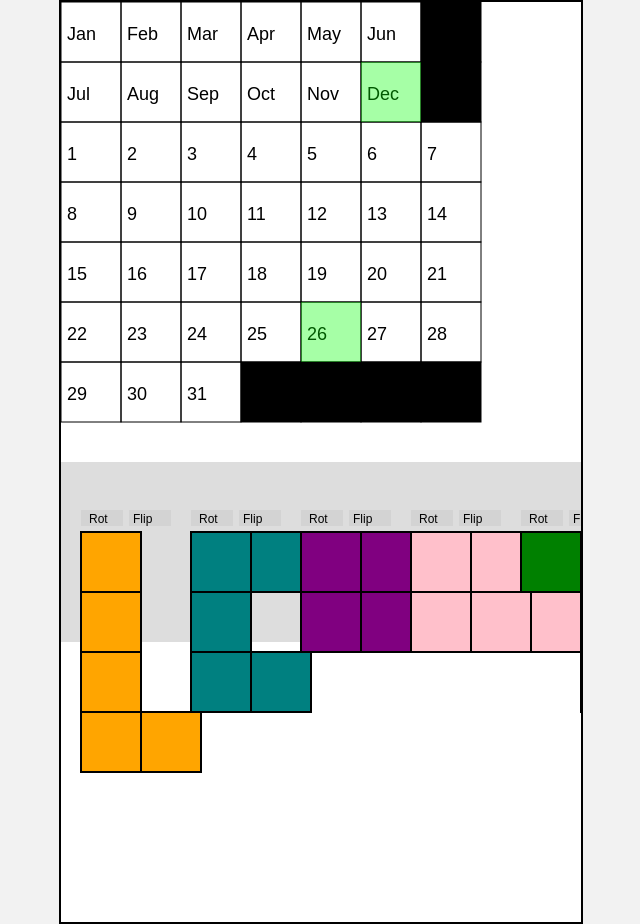
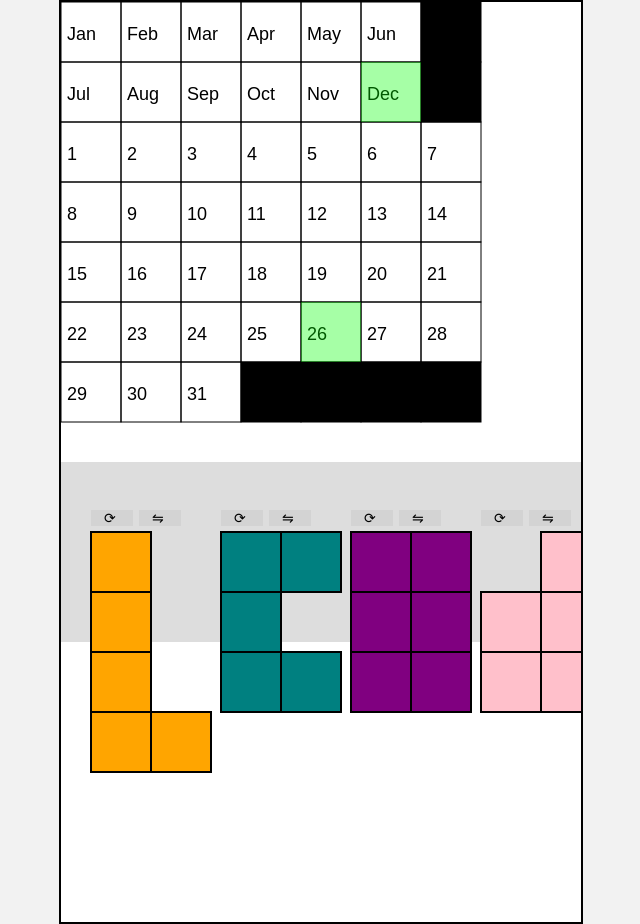
Before and after one commit to tara0017/Calendar-Puzzle, a plain HTML site: page index.html in a window 1280 px wide. Shown: the whole page, without its empty margins (319-959 px from the left). Drawn offline with Linux system fonts and the light colour scheme.

Commit message:
Update index.html
Fixed spacing in bottom tray. Changed on-block buttons to icons.

```diff
--- a/index.html
+++ b/index.html
@@ -66,7 +66,7 @@ class Block{
     this.dragging=false;
     this.dragPixel={x:0,y:0};
     this.dragOffset={x:0,y:0};
-    this.trayPos={x:20+index*110,y:TRAY_Y+70};
+    this.trayPos={x:30+index*130,y:TRAY_Y+70};
   }
   normalize(){
     const minX=Math.min(...this.shape.map(c=>c.x));
@@ -77,7 +77,7 @@ class Block{
   rotate(){this.shape=this.shape.map(c=>({x:c.y,y:-c.x}));this.normalize();}
   flipH(){this.shape=this.shape.map(c=>({x:-c.x,y:c.y}));this.normalize();}
   draw(base){
-    ctx.save(); // Save context to prevent color bleed
+    ctx.save();
     ctx.fillStyle=this.color;
     ctx.strokeStyle="black";
     ctx.lineWidth=2;
@@ -85,19 +85,21 @@ class Block{
       ctx.fillRect(base.x+c.x*CELL,base.y+c.y*CELL,CELL,CELL);
       ctx.strokeRect(base.x+c.x*CELL,base.y+c.y*CELL,CELL,CELL);
     }
-    ctx.restore(); // Restore context to previous state
+    ctx.restore();
   }
   drawTray(){
     const bx=this.trayPos.x+trayScrollX;
     this.draw({x:bx,y:this.trayPos.y});
+
     ctx.save();
     ctx.fillStyle="lightgray";
     ctx.fillRect(bx,this.trayPos.y-22,42,16);
     ctx.fillRect(bx+48,this.trayPos.y-22,42,16);
+
     ctx.fillStyle="black";
-    ctx.font="12px Arial";
-    ctx.fillText("Rot",bx+8,this.trayPos.y-9);
-    ctx.fillText("Flip",bx+52,this.trayPos.y-9);
+    ctx.font="14px Arial";
+    ctx.fillText("⟳",bx+13,this.trayPos.y-9);
+    ctx.fillText("⇋",bx+61,this.trayPos.y-9);
     ctx.restore();
   }
   isButtonClicked(x,y){
@@ -119,6 +121,10 @@ const blocks=[
   new Block([{x:0,y:0},{x:1,y:0},{x:2,y:0},{x:2,y:1},{x:2,y:2}],"blue",6),
   new Block([{x:0,y:0},{x:0,y:1},{x:0,y:2},{x:0,y:3},{x:1,y:2}],"gold",7)
 ];
+
+/* === Initial rotation for purple and pink (ONLY change) === */
+blocks[2].rotate(); // purple
+blocks[3].rotate(); // pink
 
 /* ===================== INPUT ===================== */
 let active=null, won=false;
@@ -189,8 +195,13 @@ canvas.addEventListener("pointerup",()=>{
   if(!active)return;
   const gx=Math.round(active.dragPixel.x/CELL),gy=Math.round(active.dragPixel.y/CELL);
   const valid=active.cells({x:gx,y:gy}).every(c=>c.x>=0&&c.x<COLS&&c.y>=0&&c.y<ROWS&&board[c.y][c.x]==null);
-  if(valid){active.pos={x:gx,y:gy};active.cells().forEach(c=>board[c.y][c.x]=active.name);active.placed=true;}
-  active.dragging=false;active=null;
+  if(valid){
+    active.pos={x:gx,y:gy};
+    active.cells().forEach(c=>board[c.y][c.x]=active.name);
+    active.placed=true;
+  }
+  active.dragging=false;
+  active=null;
 });
 
 /* ===================== WIN CHECK ===================== */
@@ -218,8 +229,13 @@ function drawBoard(){
   for(let y=0;y<ROWS;y++)for(let x=0;x<COLS;x++){
     ctx.strokeRect(x*CELL,y*CELL,CELL,CELL);
     const v=boardTemplate[y][x];
-    if(v!=null){ctx.fillStyle="black"; ctx.fillText(v,x*CELL+6,y*CELL+38);}
-    else {ctx.fillStyle="black"; ctx.fillRect(x*CELL,y*CELL,CELL,CELL);}
+    if(v!=null){
+      ctx.fillStyle="black";
+      ctx.fillText(v,x*CELL+6,y*CELL+38);
+    }else{
+      ctx.fillStyle="black";
+      ctx.fillRect(x*CELL,y*CELL,CELL,CELL);
+    }
   }
   ctx.restore();
 }
@@ -240,9 +256,14 @@ function loop(){
   drawBoard();
   highlightToday();
   drawPreview();
+
   ctx.fillStyle="#ddd";
   ctx.fillRect(0,TRAY_Y,canvas.width,TRAY_HEIGHT);
-  for(const b of blocks){if(!b.placed&&!b.dragging)b.drawTray();if(b.placed)b.draw({x:b.pos.x*CELL,y:b.pos.y*CELL});}
+
+  for(const b of blocks){
+    if(!b.placed&&!b.dragging)b.drawTray();
+    if(b.placed)b.draw({x:b.pos.x*CELL,y:b.pos.y*CELL});
+  }
 
   if(!won&&checkWin()){
     won=true;
```
